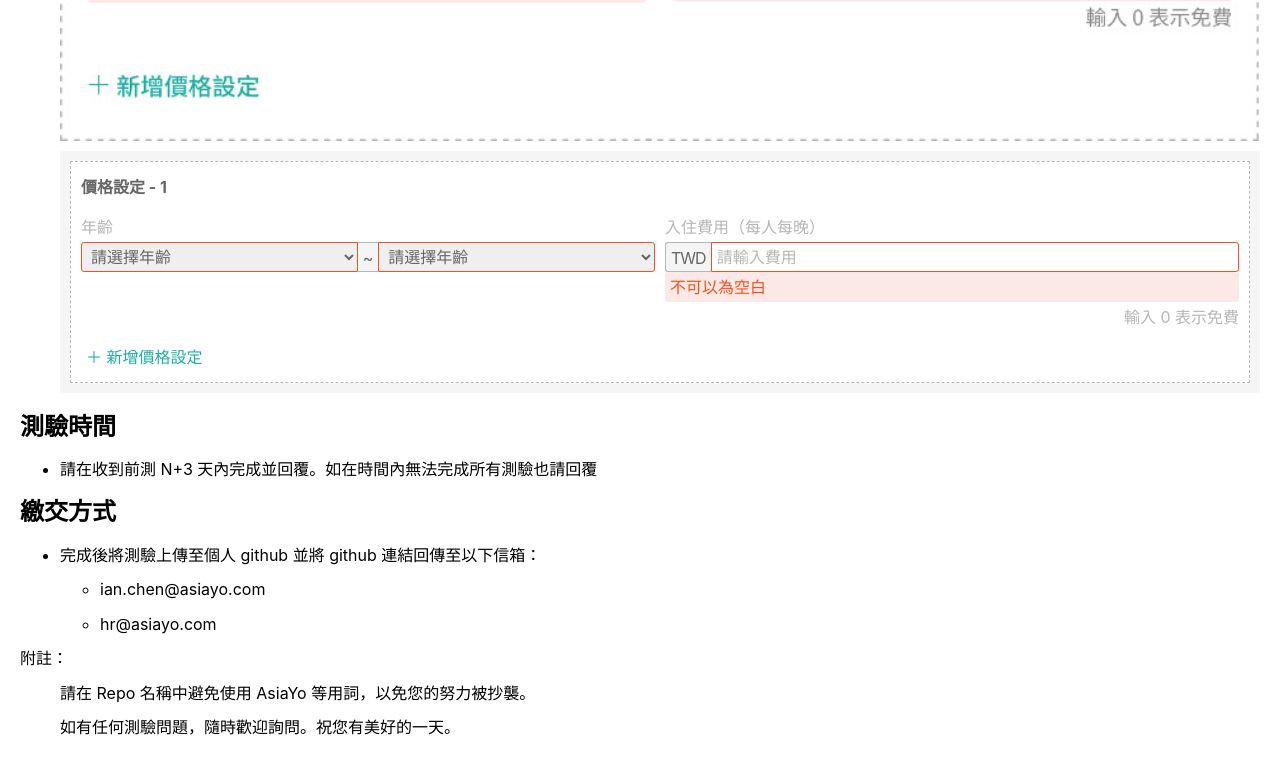
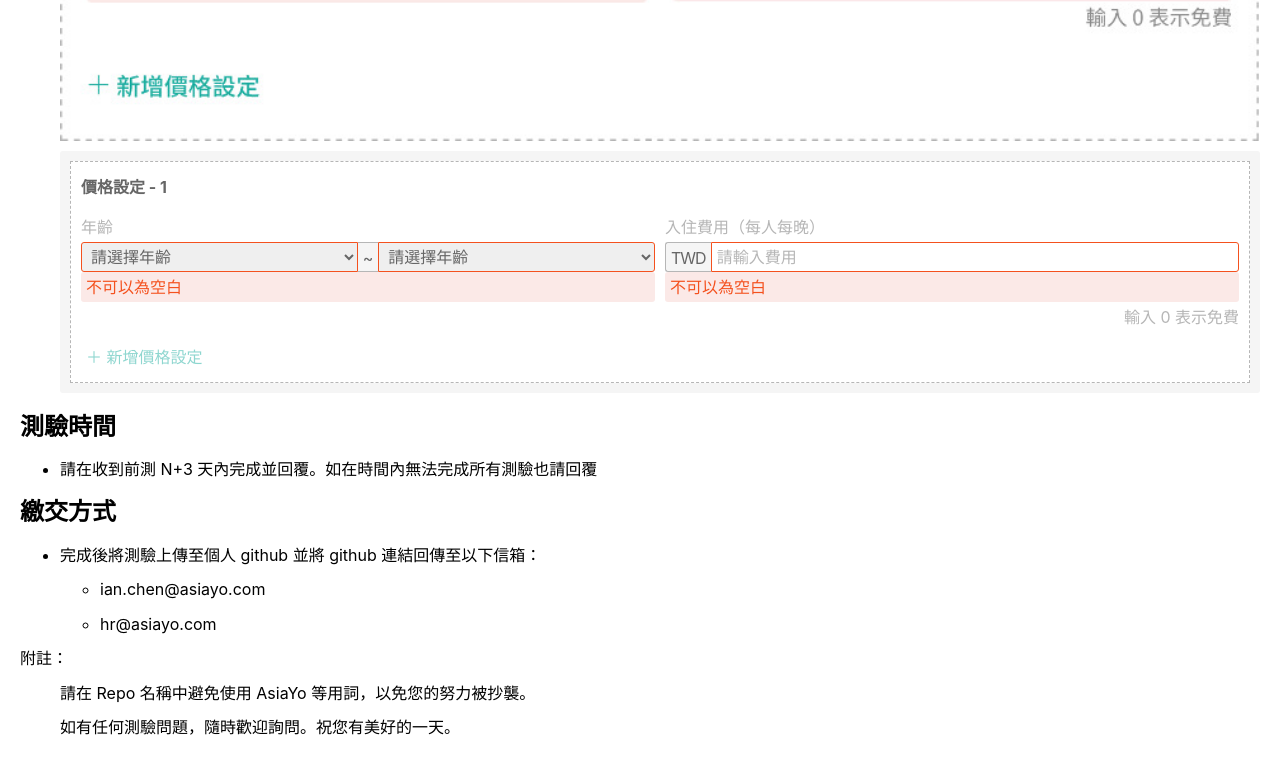
Before and after one commit to YuanShuoHsu/ayTest, a React (Create React App) app: page / in a window 1280 px wide. Shown: the part 1518-2290 px from the top of the page. Built offline with nearby package versions, Linux system fonts and the light colour scheme.

Commit message:
priceSetting index problem led to add and remove problem, and I fixed it

```diff
--- a/src/components/PriceSetting/PriceSettingMain/PriceSettingMainAge/index.tsx
+++ b/src/components/PriceSetting/PriceSettingMain/PriceSettingMainAge/index.tsx
@@ -4,14 +4,14 @@ interface PriceSettingMainAgeProps {
   firstAge: string;
   secondAge: string;
   onAgeSelectionChange: (newSelections: string[]) => void;
-  hasOverlapping: boolean;
+  // hasOverlapping: boolean;
 }
 
 export default function PriceSettingMainAge({
   firstAge,
   secondAge,
   onAgeSelectionChange,
-  hasOverlapping,
+  // hasOverlapping,
 }: PriceSettingMainAgeProps) {
   const ageOptions = Array.from({ length: 21 }, (_, index) => index);
 
@@ -73,11 +73,14 @@ export default function PriceSettingMainAge({
           ))}
         </select>
       </div>
-      {hasOverlapping && (
+      {firstAge === "" && secondAge === "" && (
+        <p className={styles.priceSettingMainAge__errorMessage}>不可以為空白</p>
+      )}
+      {/* {hasOverlapping && (
         <p className={styles.priceSettingMainAge__errorMessage}>
           年齡區間不可重疊
         </p>
-      )}
+      )} */}
     </div>
   );
 }
--- a/src/components/PriceSetting/PriceSettingMain/PriceSettingMainCost/index.tsx
+++ b/src/components/PriceSetting/PriceSettingMain/PriceSettingMainCost/index.tsx
@@ -1,5 +1,3 @@
-import { useState } from "react";
-
 import styles from "./index.module.scss";
 
 import {
@@ -7,16 +5,22 @@ import {
   cleanInputValue,
 } from "./../../../../utils/numberFormatter";
 
-export default function PriceSettingMainCost() {
-  const [inputNumber, setInputNumber] = useState<string>("");
+interface PriceSettingMainCostProps {
+  cost: string;
+  onCostInputChange: (newInputNumber: string) => void;
+}
 
+export default function PriceSettingMainCost({
+  cost,
+  onCostInputChange,
+}: PriceSettingMainCostProps) {
   const handleInputChange = (event: React.ChangeEvent<HTMLInputElement>) => {
     const inputValue = event.target.value;
 
     const cleanInputNumber = cleanInputValue(inputValue);
     const formattedNumber = thousandSeparator(cleanInputNumber);
 
-    setInputNumber(formattedNumber);
+    onCostInputChange(formattedNumber);
   };
 
   return (
@@ -33,12 +37,12 @@ export default function PriceSettingMainCost() {
           className={styles.priceSettingMainCost__costValue}
           type="text"
           id="costValue"
-          value={inputNumber}
+          value={cost}
           onChange={handleInputChange}
           placeholder="請輸入費用"
         />
       </div>
-      {!inputNumber && (
+      {!cost && (
         <p className={styles.priceSettingMainCost__errorMessage}>
           不可以為空白
         </p>
--- a/src/components/PriceSetting/PriceSettingMain/index.tsx
+++ b/src/components/PriceSetting/PriceSettingMain/index.tsx
@@ -7,24 +7,28 @@ interface PriceSettingMainProps {
   firstAge: string;
   secondAge: string;
   onAgeSelectionChange: (newSelections: string[]) => void;
-  hasOverlapping: boolean;
+  cost: string;
+  onCostInputChange: (newInputNumber: string) => void;
+  // hasOverlapping: boolean;
 }
 
 export default function PriceSettingMain({
   firstAge,
   secondAge,
   onAgeSelectionChange,
-  hasOverlapping,
-}: PriceSettingMainProps) {
+  cost,
+  onCostInputChange,
+}: // hasOverlapping,
+PriceSettingMainProps) {
   return (
     <div className={styles.priceSettingMain}>
       <PriceSettingMainAgeRange
         firstAge={firstAge}
         secondAge={secondAge}
         onAgeSelectionChange={onAgeSelectionChange}
-        hasOverlapping={hasOverlapping}
+        // hasOverlapping={hasOverlapping}
       />
-      <PriceSettingMainCost />
+      <PriceSettingMainCost cost={cost} onCostInputChange={onCostInputChange} />
     </div>
   );
 }
--- a/src/components/PriceSetting/index.tsx
+++ b/src/components/PriceSetting/index.tsx
@@ -5,19 +5,21 @@ import PriceSettingMain from "./PriceSettingMain";
 import PriceSettingDivider from "./PriceSettingDivider";
 import PriceSettingFooter from "./PriceSettingFooter";
 
-import {
-  findMissingIntervals,
-  findOverlappingIndices,
-  findMergeIntervals,
-  findOverlappingIntervals,
-  completeIntervals,
-} from "../../utils/numberRange";
+// import {
+//   // findMissingIntervals,
+//   findOverlappingIndices,
+//   findMergeIntervals,
+//   findOverlappingIntervals,
+//   completeIntervals,
+// } from "../../utils/numberRange";
 
 import styles from "./index.module.scss";
 
 export default function PriceSetting() {
-  const [ageSelections, setAgeSelections] = useState<string[][]>([]);
+  const [ageSelections, setAgeSelections] = useState<string[][]>([[]]);
+  const [costSelections, setCostSelections] = useState<string[]>([""]);
 
+  console.log(ageSelections, costSelections);
   const handleAgeSelectionChange = (
     sectionIndex: number,
     newSelections: string[]
@@ -29,38 +31,52 @@ export default function PriceSetting() {
     });
   };
 
-  const completedIntervals = completeIntervals(ageSelections);
-  const overlappingIntervals = findOverlappingIntervals(completedIntervals);
-  const mergedIntervals = findMergeIntervals(overlappingIntervals);
-  const overlappingIndices = findOverlappingIndices(
-    mergedIntervals,
-    completedIntervals
+  const handleCostInputChange = (
+    sectionIndex: number,
+    newInputNumber: string
+  ) => {
+    setCostSelections((prevCostSelections) => {
+      const newCostSelections = [...prevCostSelections];
+      newCostSelections[sectionIndex] = newInputNumber;
+      return newCostSelections;
+    });
+  };
+
+  const isAgeSelectionEmpty = ageSelections.some(
+    ([firstAge, secondAge]) => firstAge === "" && secondAge === ""
+  );
+  const isCostSelectionEmpty = costSelections.some(
+    (inputNumber) => inputNumber === ""
   );
 
-  const missingIntervals = findMissingIntervals(completedIntervals);
+  const handleHeaderRemoveClick = (sectionIndex: number) => {
+    setAgeSelections((prevSelections) => {
+      return prevSelections.filter((_, index) => index !== sectionIndex);
+    });
 
-  console.log(missingIntervals);
-  const [sections, setSections] = useState<number[]>([0]);
-
-  const handleHeaderRemoveClick = (sectionIndex: number) => {
-    setSections((prevSections) =>
-      prevSections.filter((index) => index !== sectionIndex)
-    );
+    setCostSelections((prevCostSelections) => {
+      return prevCostSelections.filter((_, index) => index !== sectionIndex);
+    });
   };
 
   const handleFooterAddClick = () => {
-    const maxIndex = Math.max(...sections);
-    setSections((prevSections) => [...prevSections, maxIndex + 1]);
+    setAgeSelections((prevSelections) => {
+      return [...prevSelections, []];
+    });
+
+    setCostSelections((prevCostSelections) => {
+      return [...prevCostSelections, ""];
+    });
   };
 
   return (
     <div className={styles.priceSetting}>
-      {sections.map((sectionIndex, index) => (
+      {ageSelections.map((selections, sectionIndex) => (
         <Fragment key={sectionIndex}>
           <PriceSettingHeader
-            index={index + 1}
+            index={sectionIndex + 1}
             sectionIndex={sectionIndex}
-            onRemoveClick={handleHeaderRemoveClick}
+            onRemoveClick={() => handleHeaderRemoveClick(sectionIndex)}
           />
           <PriceSettingMain
             firstAge={ageSelections[sectionIndex]?.[0] || ""}
@@ -68,14 +84,21 @@ export default function PriceSetting() {
             onAgeSelectionChange={(newSelections) =>
               handleAgeSelectionChange(sectionIndex, newSelections)
             }
-            hasOverlapping={overlappingIndices.includes(index)}
+            cost={costSelections[sectionIndex] || ""}
+            onCostInputChange={(newInputNumber) =>
+              handleCostInputChange(sectionIndex, newInputNumber)
+            }
+            // hasOverlapping={overlappingIndices.includes(sectionIndex)}
           />
-          {index < sections.length - 1 && <PriceSettingDivider />}
+          {sectionIndex < ageSelections.length - 1 && <PriceSettingDivider />}
         </Fragment>
       ))}
       <PriceSettingFooter
         onAddClick={handleFooterAddClick}
-        disabled={missingIntervals.length === 0}
+        disabled={
+          // missingIntervals.length === 0 ||
+          isAgeSelectionEmpty || isCostSelectionEmpty
+        }
       />
     </div>
   );
```
